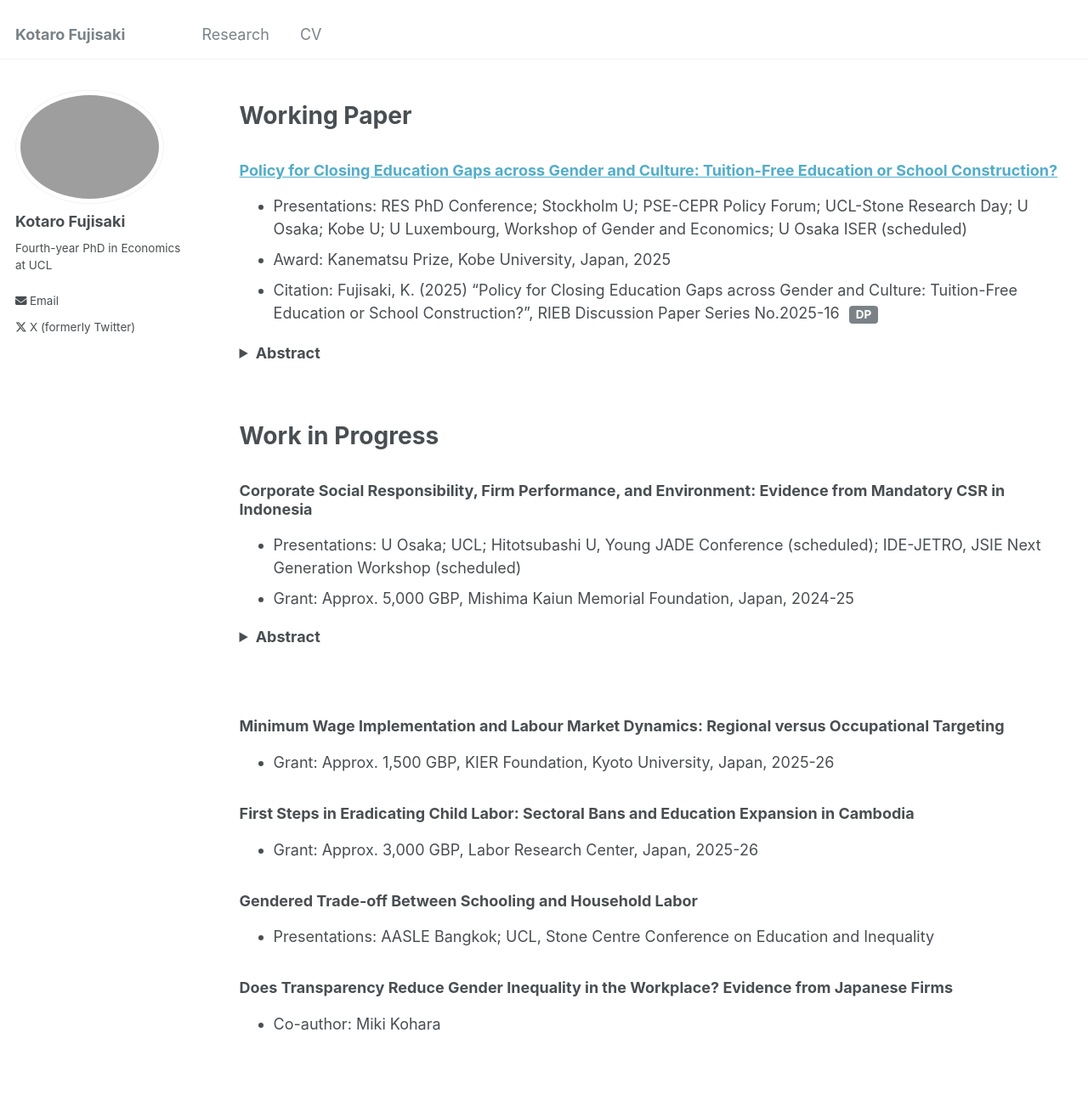
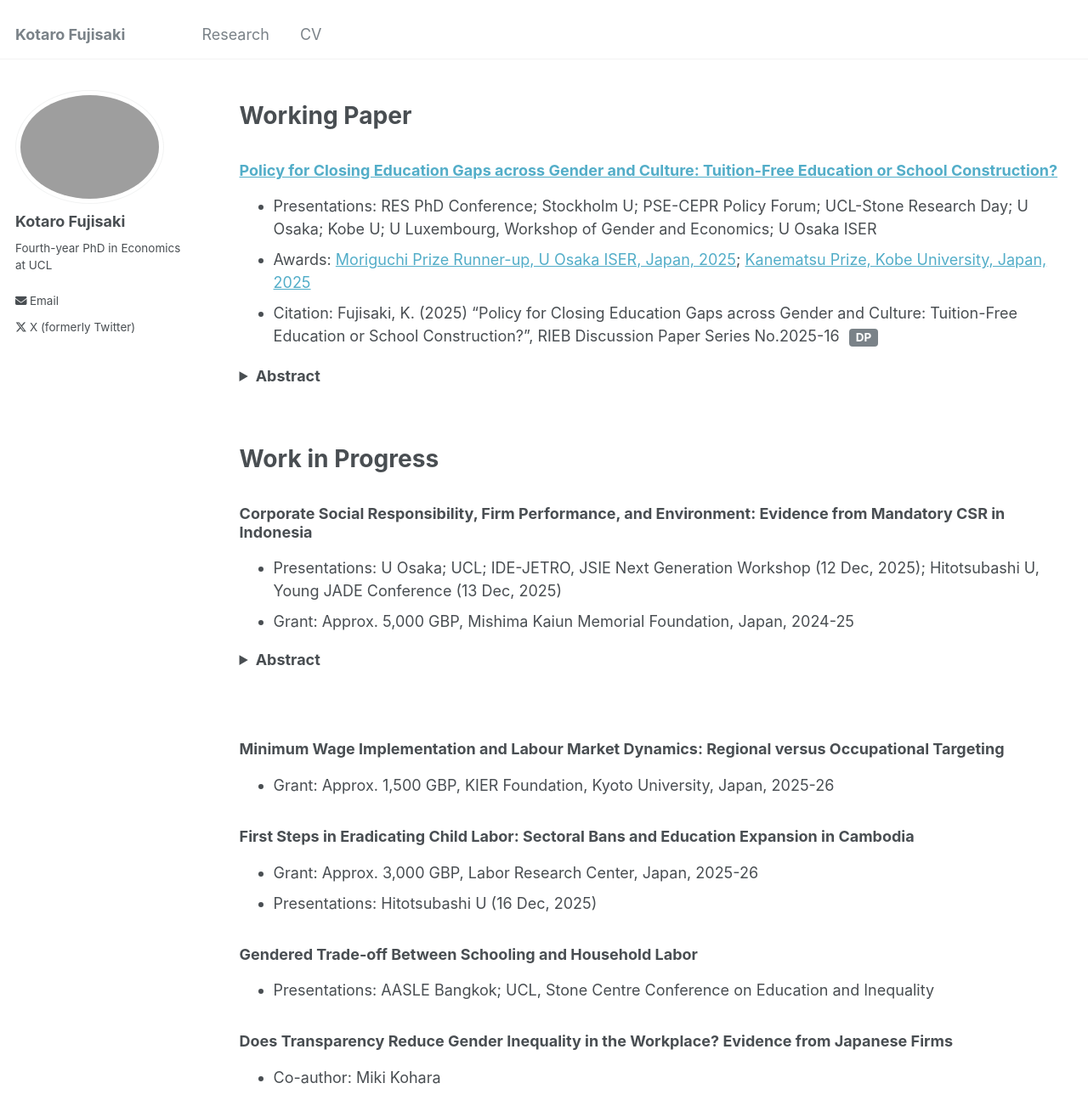
Before and after one commit to Kotaro-Fujisaki/kotaro-fujisaki.github.io, a Jekyll site: the page built from _pages/publications.md, in a window 1280 px wide and 1400 px high. Shown: the top 1315 px of the window at 85% size. Built offline with Jekyll 4.4.1, drawn with Linux system fonts in a browser that asks for light colours.

Commit message:
Update publications.md
Signed-off-by: Kotaro-Fujisaki <163865887+Kotaro-Fujisaki@users.noreply.github.com>

```diff
--- a/_pages/publications.md
+++ b/_pages/publications.md
@@ -9,8 +9,8 @@ author_profile: true
 # Working Paper
 
 ### <a href="https://kotaro-fujisaki.github.io/files/20251110_PfCEG.pdf" target="_blank" rel="noopener">Policy for Closing Education Gaps across Gender and Culture: Tuition-Free Education or School Construction?</a>
-* Presentations: RES PhD Conference; Stockholm U; PSE-CEPR Policy Forum; UCL-Stone Research Day; U Osaka; Kobe U; U Luxembourg, Workshop of Gender and Economics; U Osaka ISER (scheduled)<br>
-* Award: Kanematsu Prize, Kobe University, Japan, 2025
+* Presentations: RES PhD Conference; Stockholm U; PSE-CEPR Policy Forum; UCL-Stone Research Day; U Osaka; Kobe U; U Luxembourg, Workshop of Gender and Economics; U Osaka ISER<br>
+* Awards: <a href="https://www.iser.osaka-u.ac.jp/en/events/moriguchi/past-winners" target="_blank" rel="noopener">Moriguchi Prize Runner-up, U Osaka ISER, Japan, 2025</a>; <a href="https://www.rieb.kobe-u.ac.jp/edu-society/kanematsu_prize/prize_thesis.html" target="_blank" rel="noopener">Kanematsu Prize, Kobe University, Japan, 2025</a>
 * Citation: Fujisaki, K. (2025) “Policy for Closing Education Gaps across Gender and Culture: Tuition-Free Education or School Construction?”, RIEB Discussion Paper Series No.2025-16 <a href="https://www.rieb.kobe-u.ac.jp/academic/ra/dp/English/dp2025-16.html" target="_blank" rel="noopener" class="btn" style="margin-left:6px;padding:2px 8px;border:1px solid #ccc;border-radius:4px;text-decoration:none;display:inline-block;line-height:1.2;">DP</a>
 <details class="abstract">
   <summary><strong>Abstract</strong></summary>
@@ -24,7 +24,7 @@ author_profile: true
 # Work in Progress
 
 ### Corporate Social Responsibility, Firm Performance, and Environment: Evidence from Mandatory CSR in Indonesia
-* Presentations: U Osaka; UCL; Hitotsubashi U, Young JADE Conference (scheduled); IDE-JETRO, JSIE Next Generation Workshop (scheduled)
+* Presentations: U Osaka; UCL; IDE-JETRO, JSIE Next Generation Workshop (12 Dec, 2025); Hitotsubashi U, Young JADE Conference (13 Dec, 2025)
 * Grant: Approx. 5,000 GBP, Mishima Kaiun Memorial Foundation, Japan, 2024-25
 <details class="abstract">
   <summary><strong>Abstract</strong></summary>
@@ -38,6 +38,7 @@ author_profile: true
 
 ### First Steps in Eradicating Child Labor: Sectoral Bans and Education Expansion in Cambodia
 * Grant: Approx. 3,000 GBP, Labor Research Center, Japan, 2025-26
+* Presentations: Hitotsubashi U (16 Dec, 2025)
 
 ### Gendered Trade-off Between Schooling and Household Labor
 * Presentations: AASLE Bangkok; UCL, Stone Centre Conference on Education and Inequality
```
